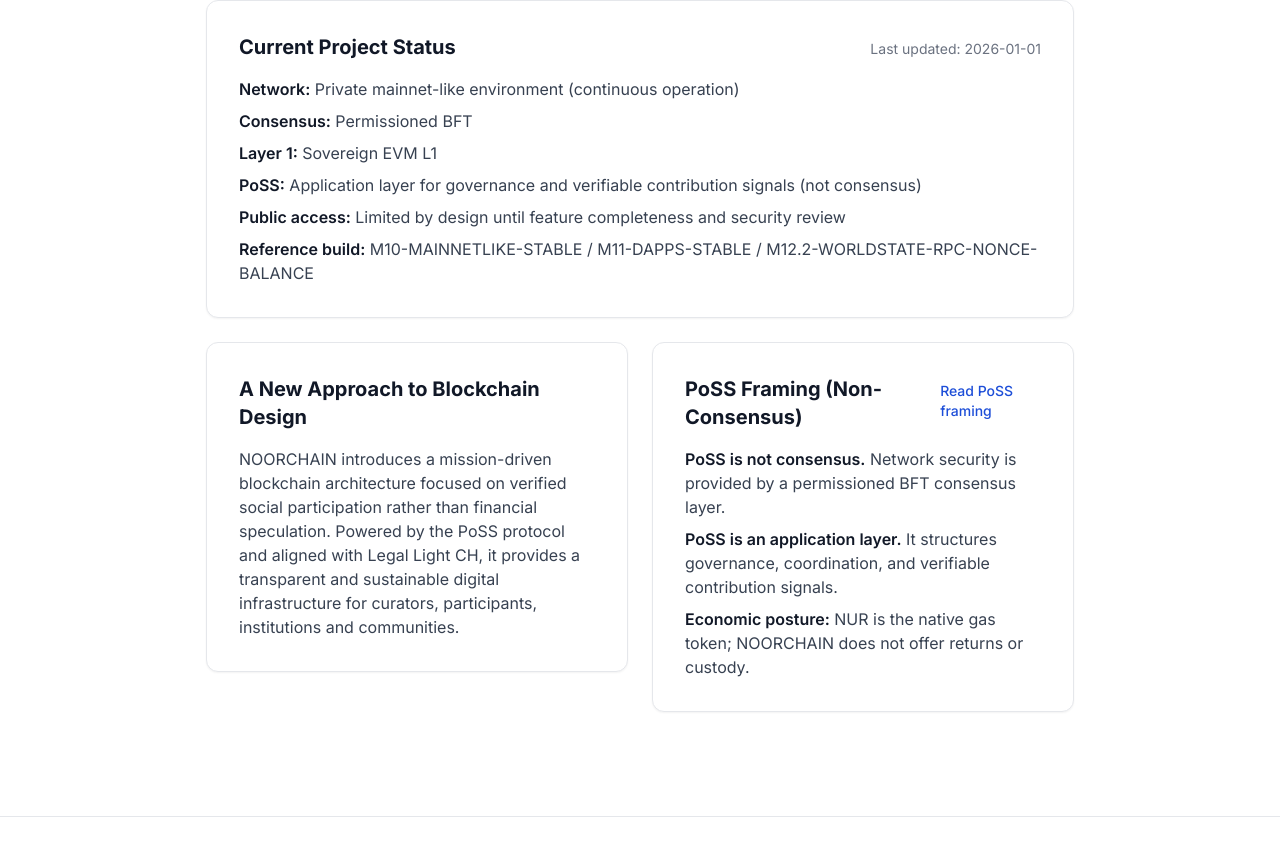
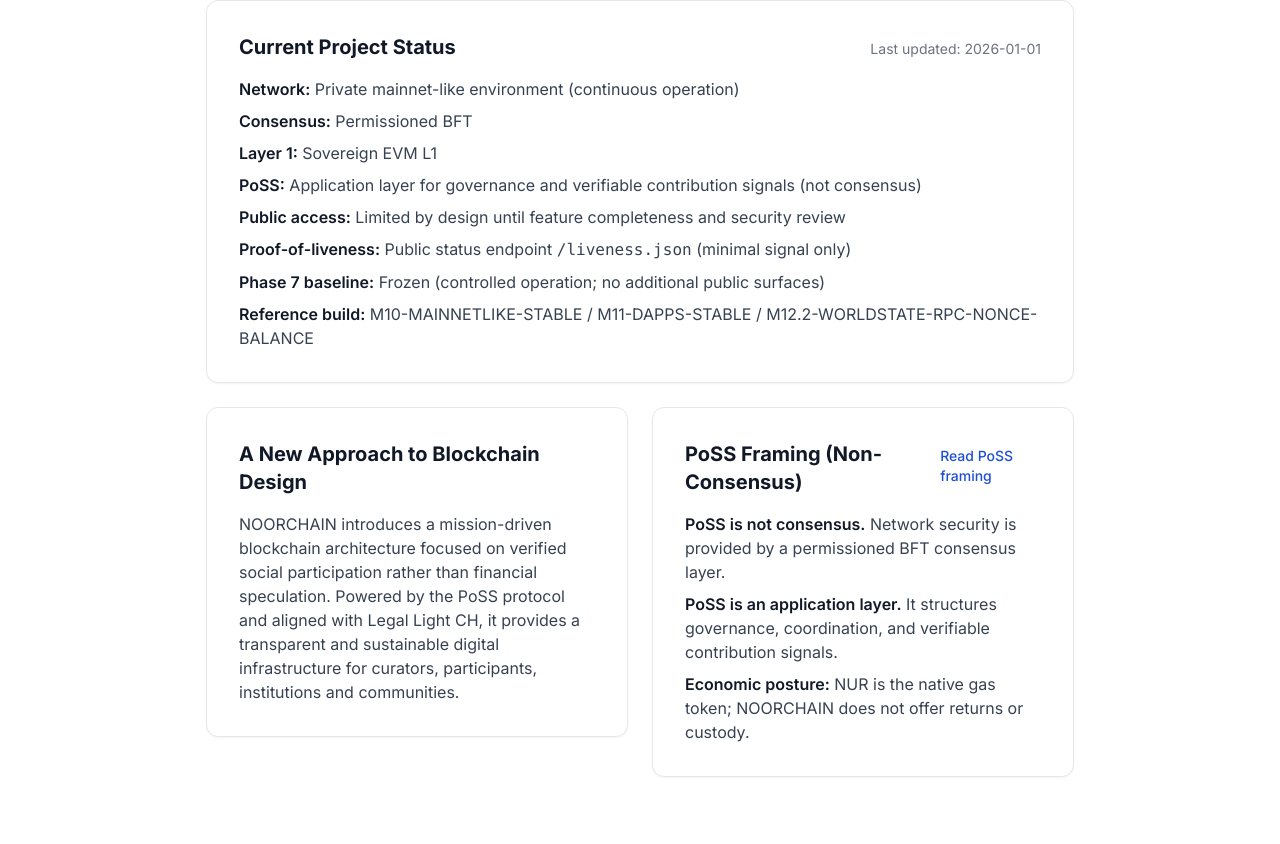
Before and after one commit to noorfinances-eng/noorchain-core, a Next.js app in the folder site/: page / in a window 1280 px wide. Shown: the part 912-1756 px from the top of the page. Built offline with nearby package versions, Linux system fonts and the light colour scheme.

Commit message:
Update page.tsx

```diff
--- a/site/app/page.tsx
+++ b/site/app/page.tsx
@@ -1,7 +1,7 @@
 "use client";
 
 import Image from "next/image";
-import { useEffect, useRef } from "react";
+import React, { useEffect, useRef } from "react";
 import Reveal from "../components/ui/Reveal";
 
 /**
@@ -494,6 +494,14 @@
                   Limited by design until feature completeness and security review
                 </li>
                 <li>
+                  <span className="font-semibold text-gray-900">Proof-of-liveness:</span>{" "}
+                  Public status endpoint <span className="font-mono">/liveness.json</span> (minimal signal only)
+                </li>
+                <li>
+                  <span className="font-semibold text-gray-900">Phase 7 baseline:</span>{" "}
+                  Frozen (controlled operation; no additional public surfaces)
+                </li>
+                <li>
                   <span className="font-semibold text-gray-900">Reference build:</span>{" "}
                   M10-MAINNETLIKE-STABLE / M11-DAPPS-STABLE / M12.2-WORLDSTATE-RPC-NONCE-BALANCE
                 </li>
```
